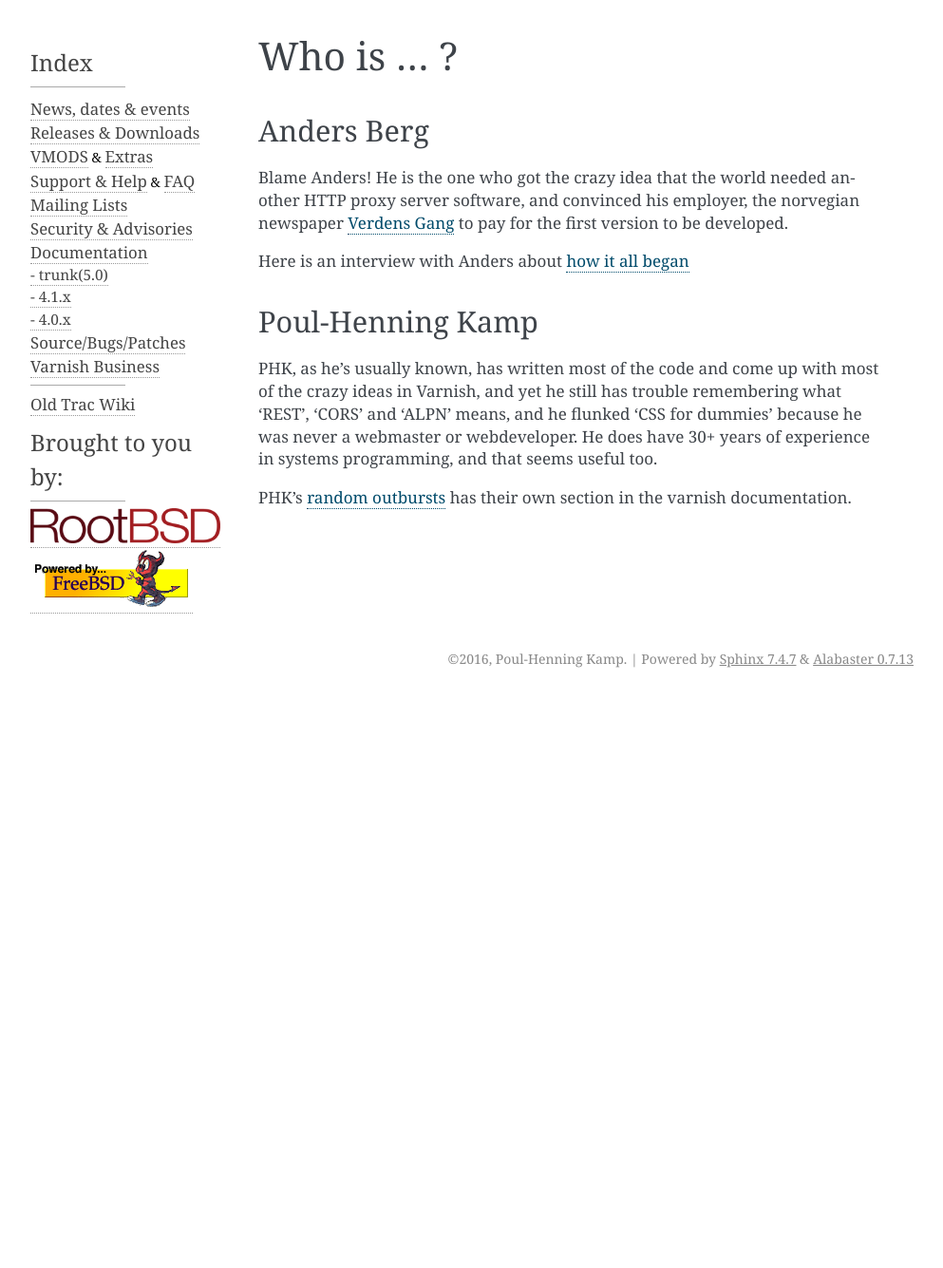
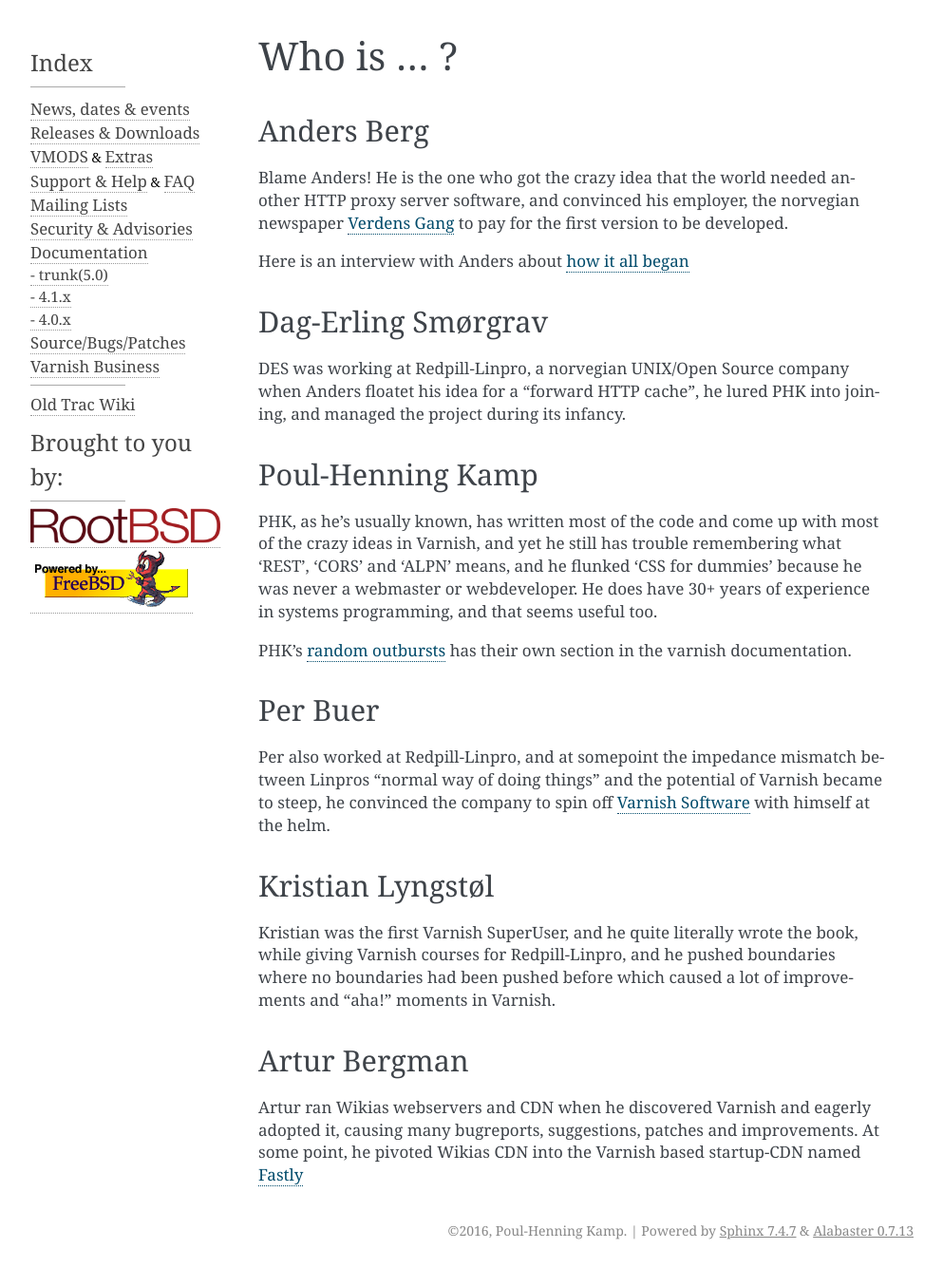
Before and after one commit to varnishcache/homepage, a Sphinx documentation site: the page built from R1/source/faq/who.rst, in a window 1280 px wide. Shown: the whole page at 95% size, without its empty margins (148-1141 px from the left). Built offline with Sphinx 7.4.7, drawn with Linux system fonts in a browser that asks for light colours; before the commit the page ends 900 px from its top, so only the background shows below that.

Commit message:
Add more persons to our "who's who"

```diff
--- a/R1/source/faq/who.rst
+++ b/R1/source/faq/who.rst
@@ -14,6 +14,13 @@
 Here is an interview with Anders about `how it all began
 <http://info.varnish-software.com/blog/celebrating-10-years-of-varnish-cache-qa-with-the-man-behind-the-idea>`_
 
+Dag-Erling Smørgrav
+~~~~~~~~~~~~~~~~~~~
+
+DES was working at Redpill-Linpro, a norvegian UNIX/Open Source company
+when Anders floatet his idea for a "forward HTTP cache", he
+lured PHK into joining, and managed the project during its infancy.
+
 Poul-Henning Kamp
 ~~~~~~~~~~~~~~~~~
 
@@ -26,3 +33,28 @@
 
 PHK's `random outbursts </docs/trunk/phk/index.html>`_ has their own
 section in the varnish documentation.
+
+Per Buer
+~~~~~~~~
+
+Per also worked at Redpill-Linpro, and at somepoint the impedance
+mismatch between Linpros "normal way of doing things" and the
+potential of Varnish became to steep, he convinced the company to
+spin off `Varnish Software <https://varnish-software.com/>`_
+with himself at the helm.
+
+Kristian Lyngstøl
+~~~~~~~~~~~~~~~~~
+
+Kristian was the first Varnish SuperUser, and he quite literally
+wrote the book, while giving Varnish courses for Redpill-Linpro,
+and he pushed boundaries where no boundaries had been pushed before
+which caused a lot of improvements and "aha!" moments in Varnish.
+
+Artur Bergman
+~~~~~~~~~~~~~
+
+Artur ran Wikias webservers and CDN when he discovered Varnish and
+eagerly adopted it, causing many bugreports, suggestions, patches
+and improvements.  At some point, he pivoted Wikias CDN into the
+Varnish based startup-CDN named `Fastly <http://www.fastly.com/>`_
```
